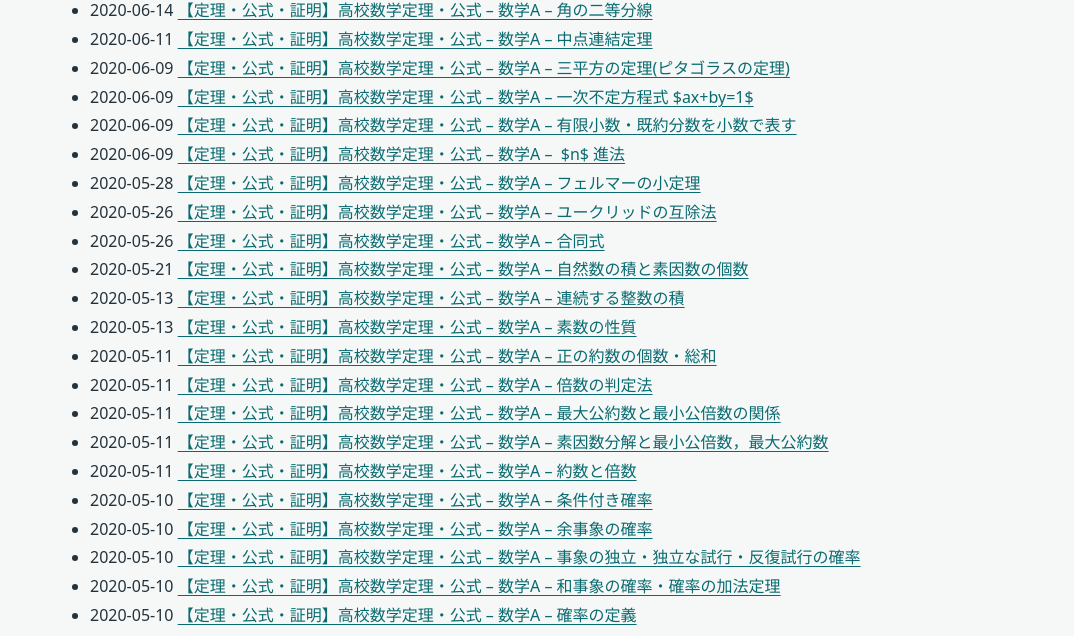
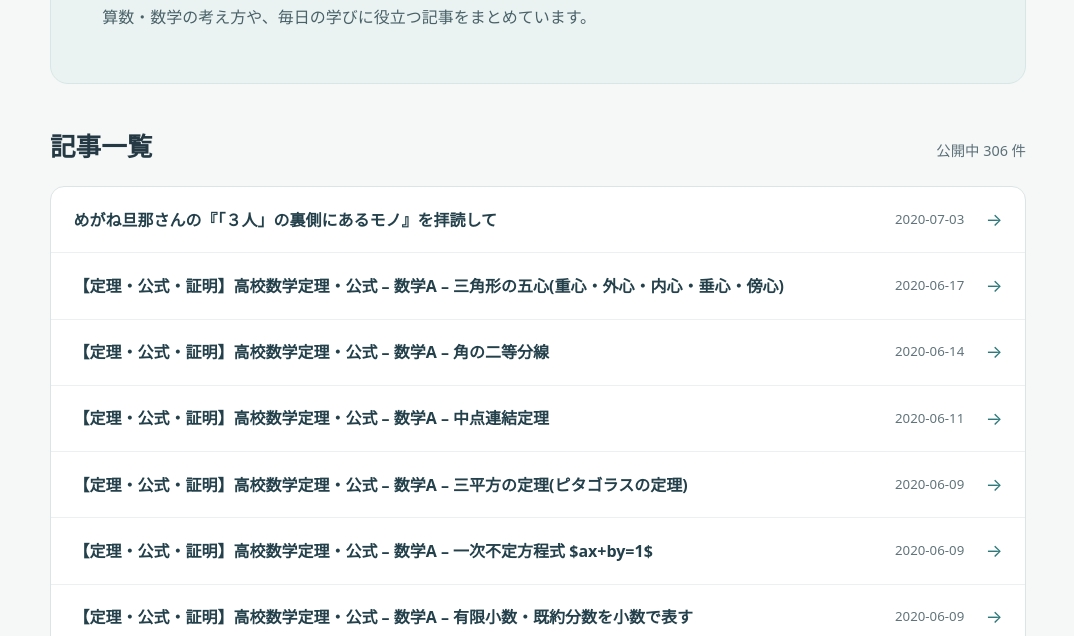
Before and after one commit to ruiyaegashi/mathrao, an Astro site: page / in a window 1280 px wide. Shown: the part 464-1100 px from the top of the page, without its empty margins (102-1176 px from the left). Built offline with nearby package versions, Linux system fonts and the light colour scheme; Astro itself is replaced by a stand-in of ours.

Commit message:
style: improve Mathrao existing page layout (STEP2)

```diff
--- a/src/pages/index.astro
+++ b/src/pages/index.astro
@@ -9,13 +9,172 @@ const articles = (await getCollection('articles'))
 const articlePath = (entry: (typeof articles)[number]) => entry.data.path!;
 ---
 <BaseLayout>
-  <h1>Mathrao</h1>
-  <ul>
-    {articles.map((entry) => (
-      <li>
-        {entry.data.published_at && <><time>{entry.data.published_at.slice(0, 10)}</time>{' '}</>}
-        <a href={articlePath(entry)}>{entry.data.title}</a>
-      </li>
-    ))}
-  </ul>
+  <section class="home-intro" aria-labelledby="home-title">
+    <p class="home-eyebrow">Mathrao</p>
+    <h1 id="home-title">数学を、もっと身近に。</h1>
+    <p class="home-description">
+      算数・数学の考え方や、毎日の学びに役立つ記事をまとめています。
+    </p>
+  </section>
+
+  <section class="article-index" aria-labelledby="article-index-title">
+    <div class="index-heading">
+      <h2 id="article-index-title">記事一覧</h2>
+      <p class="article-count">公開中 {articles.length} 件</p>
+    </div>
+    <ul class="article-list">
+      {articles.map((entry) => (
+        <li class="article-list-item">
+          <a class="article-list-link" href={articlePath(entry)}>
+            <span class="article-list-title">{entry.data.title}</span>
+            {entry.data.published_at && (
+              <time class="article-list-date" datetime={entry.data.published_at.slice(0, 10)}>
+                {entry.data.published_at.slice(0, 10)}
+              </time>
+            )}
+            <span class="article-list-arrow" aria-hidden="true">→</span>
+          </a>
+        </li>
+      ))}
+    </ul>
+  </section>
 </BaseLayout>
+
+<style>
+  .home-intro {
+    padding: clamp(1.6rem, 4vw, 3.5rem);
+    background: #eaf3f2;
+    border: 1px solid #d6e7e5;
+    border-radius: 18px;
+  }
+
+  .home-eyebrow {
+    margin: 0 0 0.5rem;
+    color: #226a70;
+    font-size: 0.85rem;
+    font-weight: 700;
+    letter-spacing: 0.08em;
+  }
+
+  .home-intro h1 {
+    margin: 0;
+    color: #1b343c;
+    font-size: clamp(1.8rem, 5vw, 2.8rem);
+    letter-spacing: 0.02em;
+    line-height: 1.4;
+  }
+
+  .home-description {
+    max-width: 44rem;
+    margin: 1rem 0 0;
+    color: #496168;
+    line-height: 1.9;
+  }
+
+  .article-index {
+    margin-top: 2.5rem;
+  }
+
+  .index-heading {
+    display: flex;
+    gap: 0.5rem 1rem;
+    align-items: baseline;
+    justify-content: space-between;
+    margin: 0 0 1rem;
+  }
+
+  .index-heading h2 {
+    margin: 0;
+    color: #243943;
+    font-size: clamp(1.3rem, 3vw, 1.6rem);
+  }
+
+  .article-count {
+    margin: 0;
+    color: #5c7078;
+    font-size: 0.9rem;
+    white-space: nowrap;
+  }
+
+  .article-list {
+    list-style: none;
+    margin: 0;
+    padding: 0;
+    overflow: hidden;
+    background: #fff;
+    border: 1px solid #dce5e5;
+    border-radius: 14px;
+  }
+
+  .article-list-item + .article-list-item {
+    border-top: 1px solid #edf0f1;
+  }
+
+  .article-list-link {
+    display: grid;
+    grid-template-columns: minmax(0, 1fr) auto 1.2rem;
+    align-items: center;
+    gap: 0.6rem 1.2rem;
+    padding: 1.05rem 1.4rem;
+    color: #23404b;
+    text-decoration: none;
+  }
+
+  .article-list-link:hover,
+  .article-list-link:focus-visible {
+    background: #f1f8f7;
+    color: #075e64;
+  }
+
+  .article-list-title {
+    min-width: 0;
+    overflow-wrap: anywhere;
+    font-weight: 600;
+    line-height: 1.65;
+  }
+
+  .article-list-date {
+    color: #61747b;
+    font-size: 0.83rem;
+    white-space: nowrap;
+    font-variant-numeric: tabular-nums;
+  }
+
+  .article-list-arrow {
+    color: #2d787a;
+    font-size: 1.1rem;
+    text-align: right;
+  }
+
+  @media (max-width: 680px) {
+    .home-intro {
+      padding: 1.5rem 1.2rem;
+      border-radius: 12px;
+    }
+
+    .article-index {
+      margin-top: 2rem;
+    }
+
+    .article-list-link {
+      grid-template-columns: minmax(0, 1fr) 1.2rem;
+      gap: 0.25rem 0.65rem;
+      padding: 0.95rem 1rem;
+    }
+
+    .article-list-title {
+      grid-column: 1;
+      grid-row: 1;
+    }
+
+    .article-list-date {
+      grid-column: 1;
+      grid-row: 2;
+    }
+
+    .article-list-arrow {
+      grid-column: 2;
+      grid-row: 1 / 3;
+    }
+  }
+</style>
```
